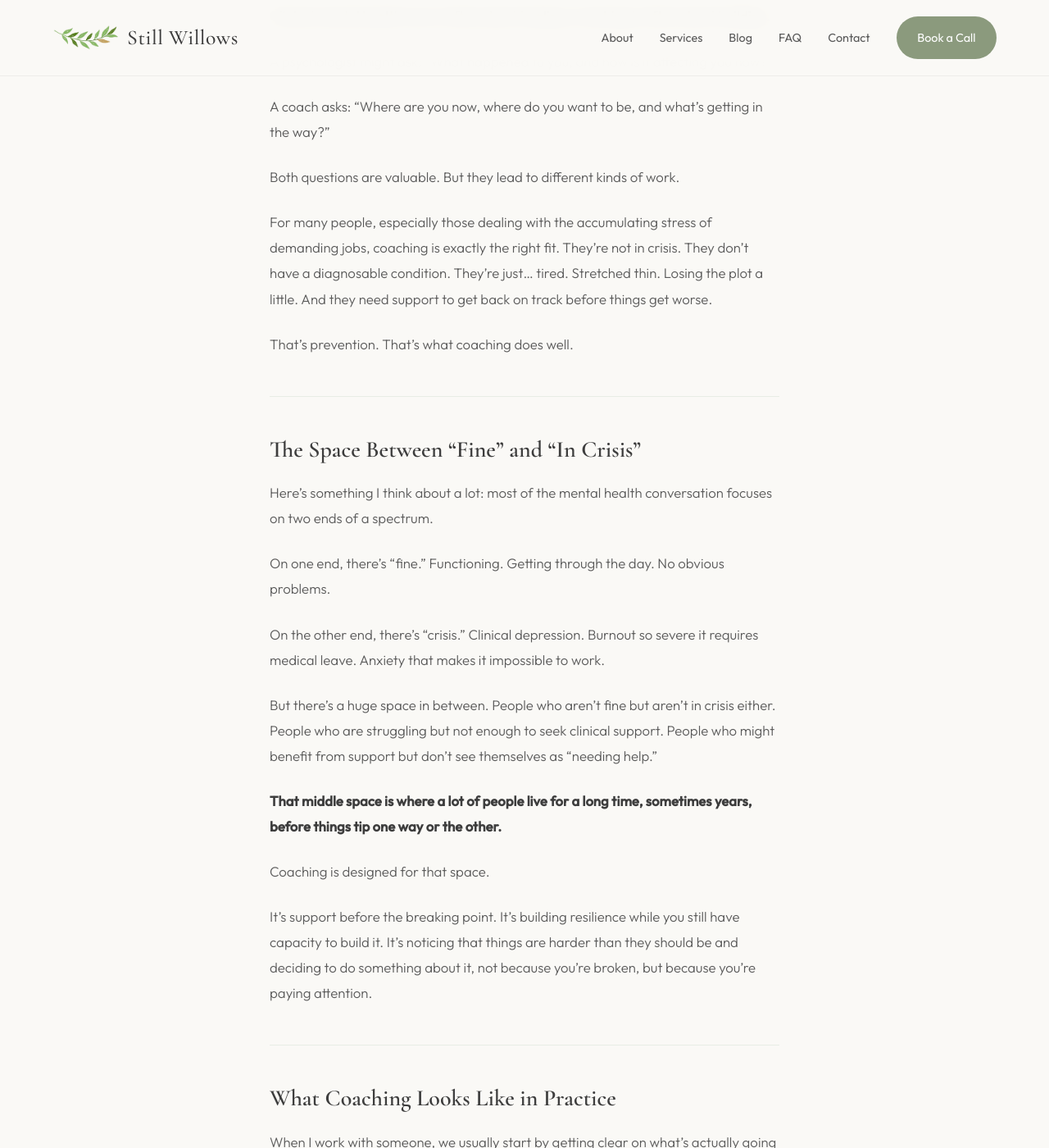
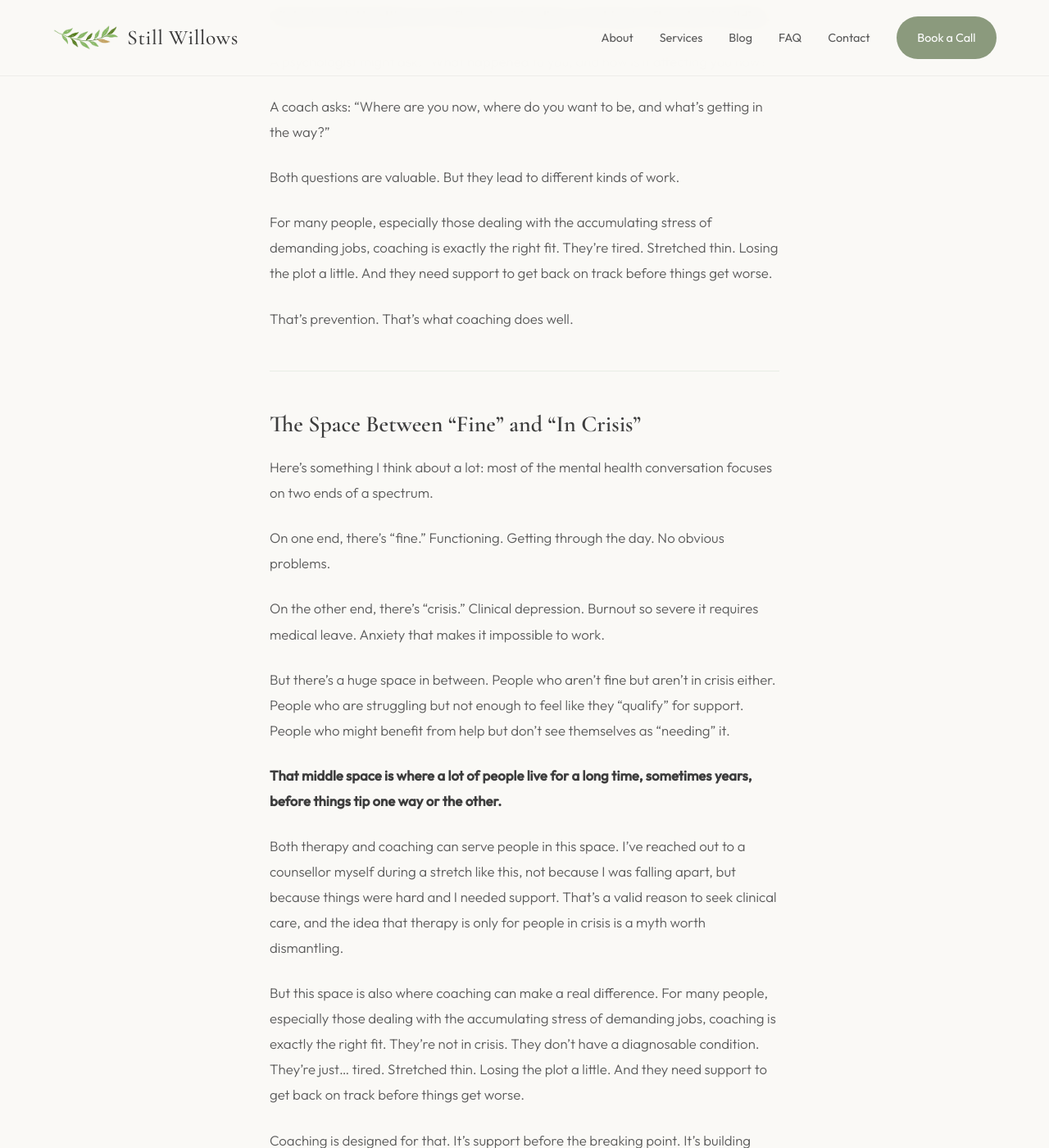
Before and after one commit to captainmike/stillwillows-website, a Jekyll site: the page built from _posts/2026-03-05-what-mental-wellness-coaching-actually-is.md, in a window 1280 px wide and 1400 px high, scrolled down 3987 px. Shown: the whole window at 82% size. Built offline with Jekyll 4.4.1, drawn with Linux system fonts in a browser that asks for light colours; some of the changed text lies outside the part shown.

Commit message:
Update two sections in mental wellness coaching blog post
- Revised 'Why the Distinction Matters' section
- Expanded 'The Space Between Fine and In Crisis' to acknowledge
  therapy also serves this middle space and share personal experience

https://claude.ai/code/session_017C9PmxmK3iahg5rQszFuQp

```diff
--- a/_posts/2026-03-05-what-mental-wellness-coaching-actually-is.md
+++ b/_posts/2026-03-05-what-mental-wellness-coaching-actually-is.md
@@ -82,7 +82,7 @@ A coach asks: "Where are you now, where do you want to be, and what's getting in
 
 Both questions are valuable. But they lead to different kinds of work.
 
-For many people, especially those dealing with the accumulating stress of demanding jobs, coaching is exactly the right fit. They're not in crisis. They don't have a diagnosable condition. They're just... tired. Stretched thin. Losing the plot a little. And they need support to get back on track before things get worse.
+For many people, especially those dealing with the accumulating stress of demanding jobs, coaching is exactly the right fit. They're tired. Stretched thin. Losing the plot a little. And they need support to get back on track before things get worse.
 
 That's prevention. That's what coaching does well.
 
@@ -96,13 +96,17 @@ On one end, there's "fine." Functioning. Getting through the day. No obvious pro
 
 On the other end, there's "crisis." Clinical depression. Burnout so severe it requires medical leave. Anxiety that makes it impossible to work.
 
-But there's a huge space in between. People who aren't fine but aren't in crisis either. People who are struggling but not enough to seek clinical support. People who might benefit from support but don't see themselves as "needing help."
+But there's a huge space in between. People who aren't fine but aren't in crisis either. People who are struggling but not enough to feel like they "qualify" for support. People who might benefit from help but don't see themselves as "needing" it.
 
 **That middle space is where a lot of people live for a long time, sometimes years, before things tip one way or the other.**
 
-Coaching is designed for that space.
+Both therapy and coaching can serve people in this space. I've reached out to a counsellor myself during a stretch like this, not because I was falling apart, but because things were hard and I needed support. That's a valid reason to seek clinical care, and the idea that therapy is only for people in crisis is a myth worth dismantling.
 
-It's support before the breaking point. It's building resilience while you still have capacity to build it. It's noticing that things are harder than they should be and deciding to do something about it, not because you're broken, but because you're paying attention.
+But this space is also where coaching can make a real difference. For many people, especially those dealing with the accumulating stress of demanding jobs, coaching is exactly the right fit. They're not in crisis. They don't have a diagnosable condition. They're just... tired. Stretched thin. Losing the plot a little. And they need support to get back on track before things get worse.
+
+Coaching is designed for that. It's support before the breaking point. It's building resilience while you still have capacity to build it. It's noticing that things are harder than they should be and deciding to do something about it, not because you're broken, but because you're paying attention.
+
+That's prevention. That's what coaching does well.
 
 ---
 
```
